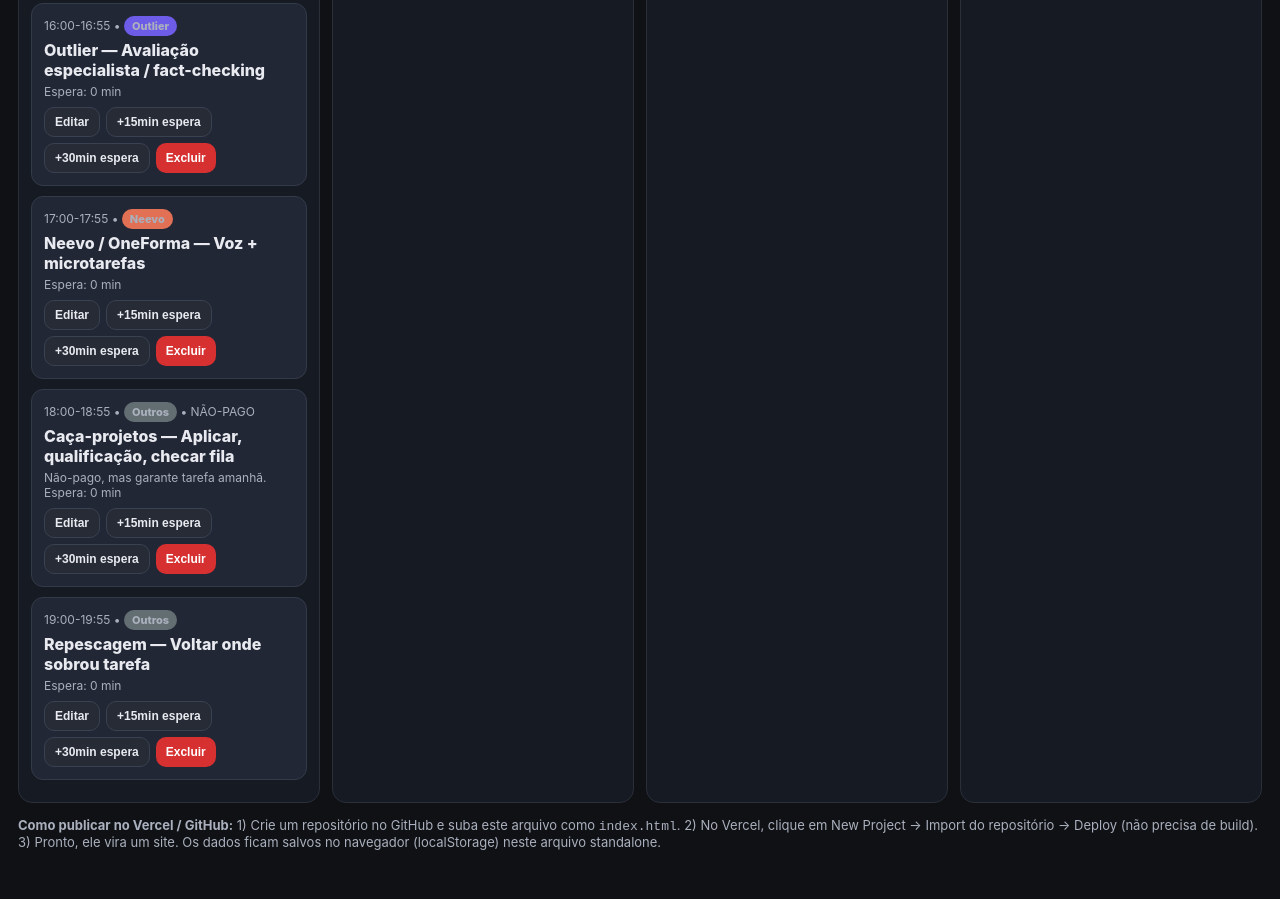
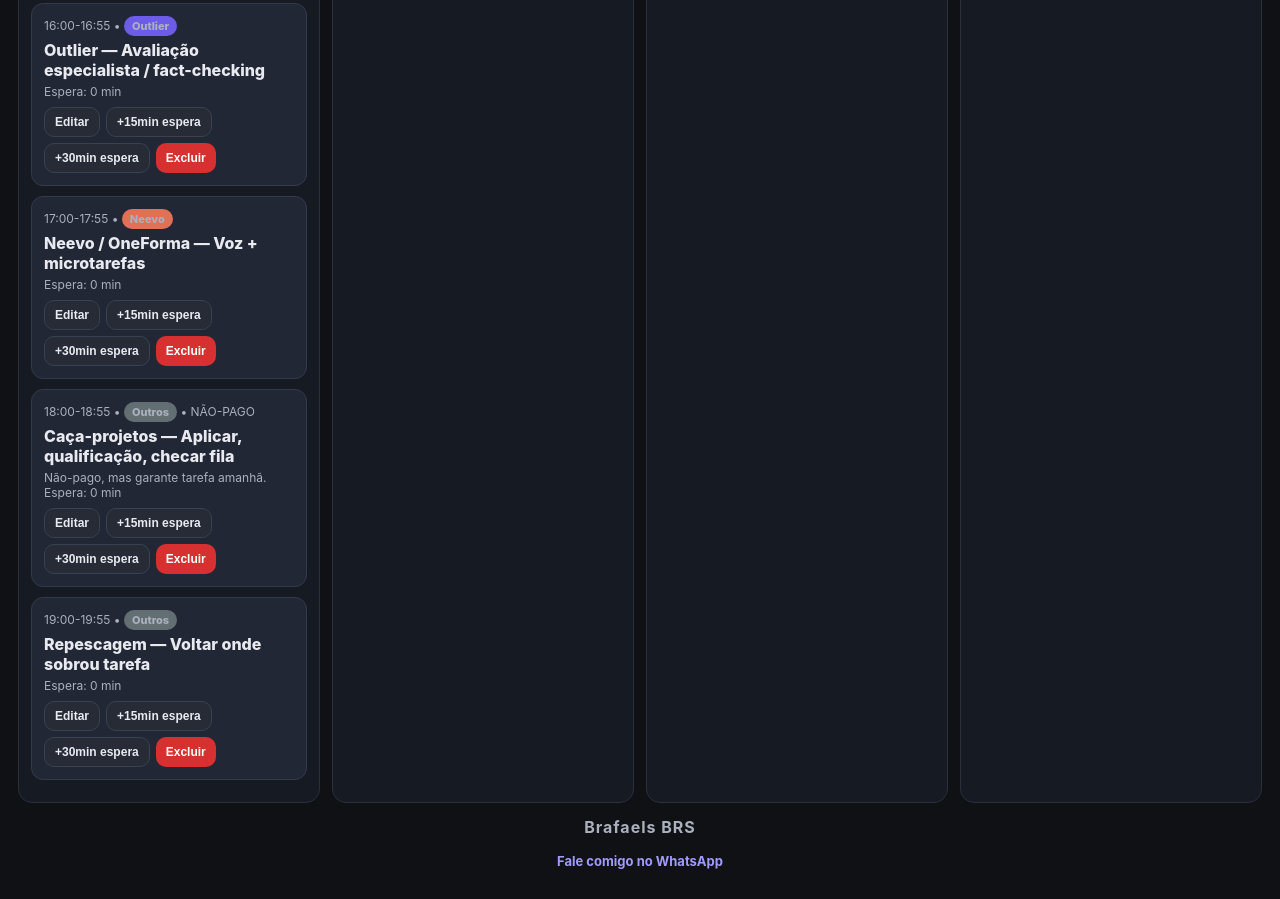
Before and after one commit to brunorafaeliecb-web/planner-insano-12h, a plain HTML site: page index.html in a window 1280 px wide. Shown: the part 2191-3090 px from the top of the page. Drawn offline with Linux system fonts and the light colour scheme.

Commit message:
Atualiza rodapé com Brafaels BRS e link WhatsApp

```diff
--- a/index.html
+++ b/index.html
@@ -86,8 +86,9 @@ a{color:#a29bfe}
 
 <div class="board" id="board"></div>
 
-<div style="max-width:1300px;margin:0 auto;padding:0 18px 30px;color:#aab0bd;font-size:13px">
-<b>Como publicar no Vercel / GitHub:</b> 1) Crie um repositório no GitHub e suba este arquivo como <code>index.html</code>. 2) No Vercel, clique em New Project → Import do repositório → Deploy (não precisa de build). 3) Pronto, ele vira um site. Os dados ficam salvos no navegador (localStorage) neste arquivo standalone.
+<div style="max-width:1300px;margin:0 auto;padding:0 18px 30px;color:#aab0bd;font-size:13px;text-align:center">
+<b style="font-size:16px;letter-spacing:1px">Brafaels BRS</b><br><br>
+<a href="https://wa.me/5521990888213?text=Oi%2C%20gostei%2C%20vim%20atrav%C3%A9s%20do%20seu%20planner%2C%20gostei%20muito.%20Quero%20saber%20mais%20informa%C3%A7%C3%B5es." target="_blank" style="color:#a29bfe;font-weight:700;text-decoration:none">Fale comigo no WhatsApp</a>
 </div>
 
 <div class="modal" id="modal"><div>
```
